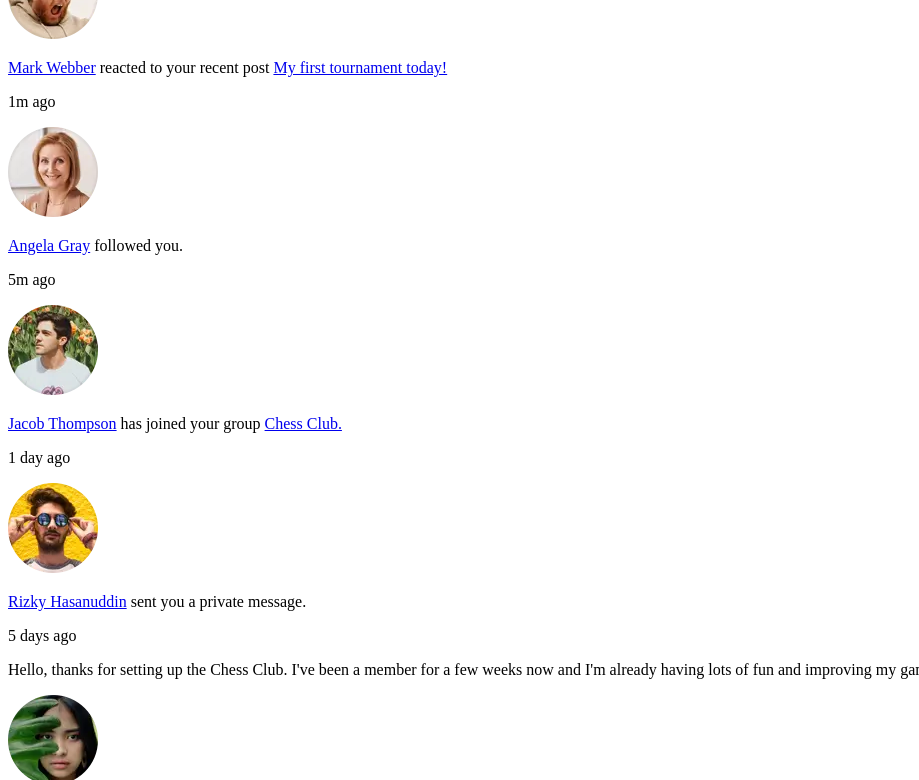
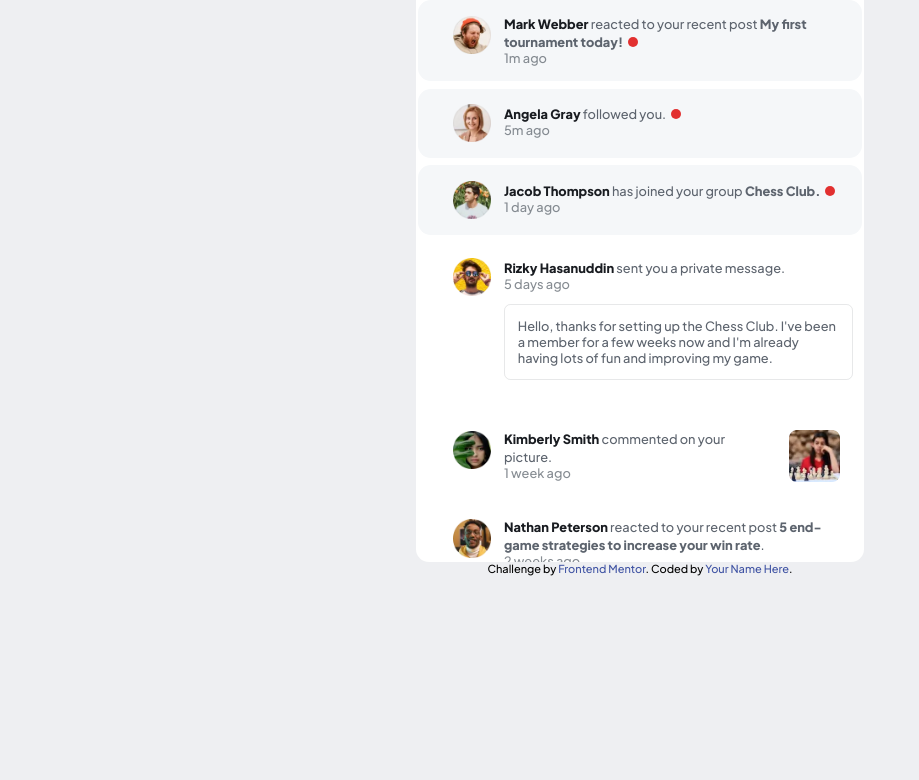
Before and after one commit to Corbinhol/notification-page, a plain HTML site: page index.html in a window 1280 px wide. Shown: the part 152-932 px from the top of the page, without its empty margins (0-919 px from the left). After the commit the page ends 800 px from the top, so only its background shows below. Drawn offline with Linux system fonts and the light colour scheme; the site is published under a folder, as on GitHub Pages, so addresses that start at the root find nothing.

Commit message:
fixed css and js

```diff
--- a/index.html
+++ b/index.html
@@ -14,7 +14,7 @@
     .attribution a { color: hsl(228, 45%, 44%); }
   </style>
 
-  <link rel="stylesheet" href="/assets/css/styles.css">
+  <link rel="stylesheet" href="assets/css/styles.css">
 
   <link rel="preconnect" href="https://fonts.googleapis.com">
 <link rel="preconnect" href="https://fonts.gstatic.com" crossorigin>
@@ -105,7 +105,7 @@
       </div>
     </div>
 </div>
-  <script src="/assets/js/index.js"></script>
+  <script src="assets/js/index.js"></script>
   <div class="attribution">
     Challenge by <a href="https://www.frontendmentor.io?ref=challenge" target="_blank">Frontend Mentor</a>.
     Coded by <a href="#">Your Name Here</a>.
```
